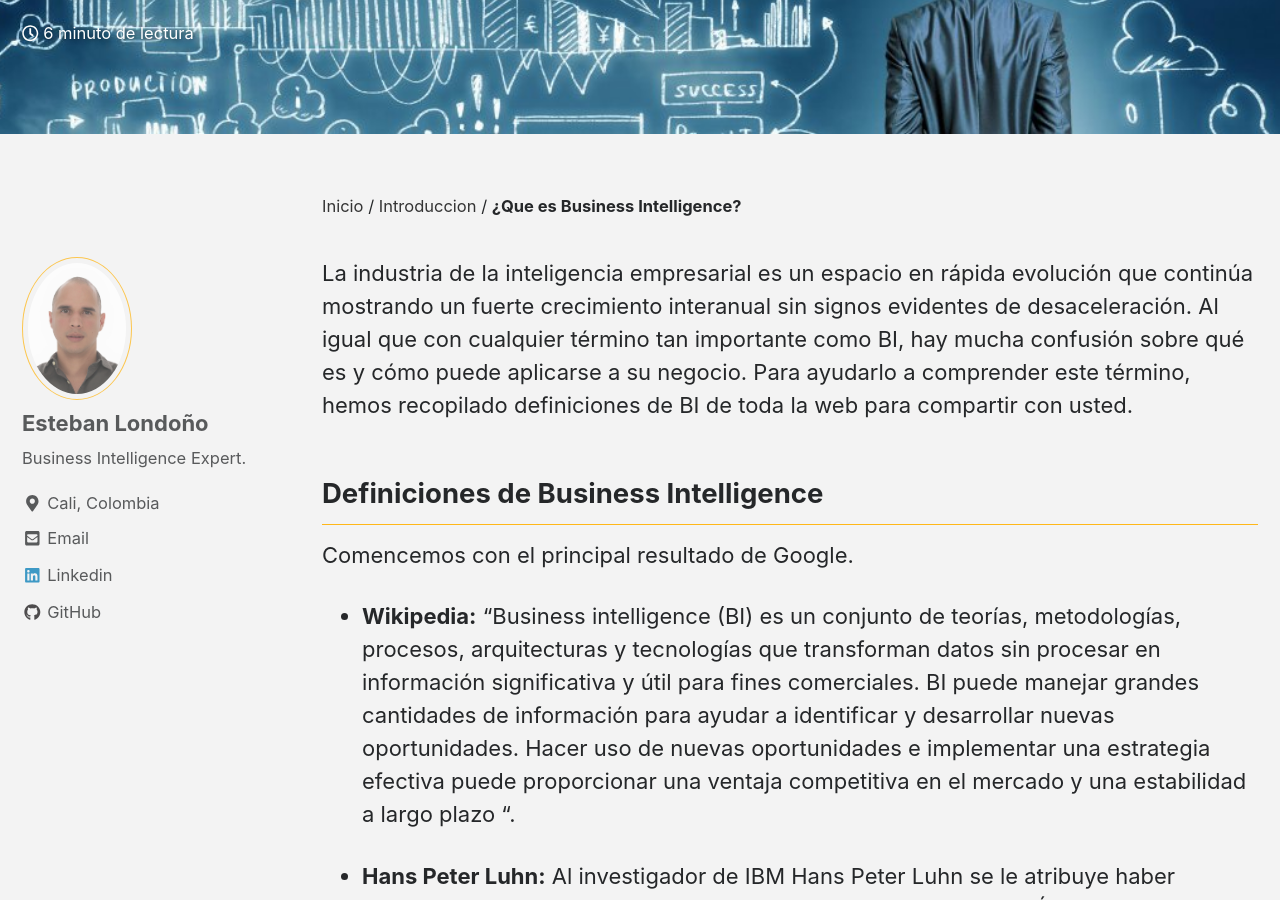
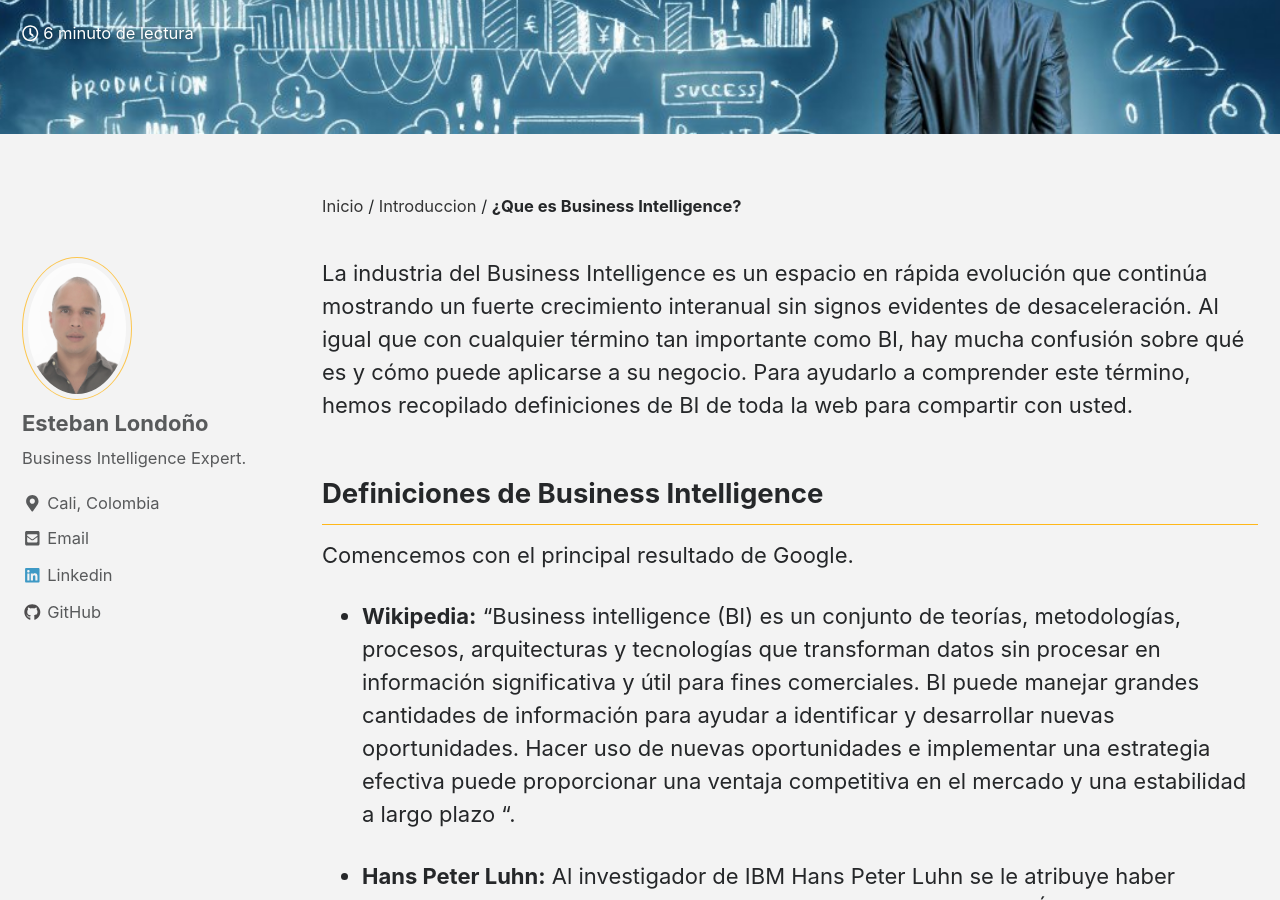
Before and after one commit to cepobia/cepobia.github.io, a Jekyll site: the page built from _posts/2019-03-01-Que es BI.md, in a window 1280 px wide and 900 px high, scrolled down 369 px. Built offline with Jekyll 4.4.1, drawn with Linux system fonts in a browser that asks for light colours; cached includes are drawn as plain includes; nearby versions of some CDN libraries; comment, search, counter and statistics services are not loaded; some of the changed text lies outside the part shown.

Commit message:
que es BI

```diff
--- a/_posts/2019-03-01-Que es BI.md
+++ b/_posts/2019-03-01-Que es BI.md
@@ -11,7 +11,7 @@
 categories:
   - Introduccion
 ---
-La industria de la inteligencia empresarial es un espacio en rápida evolución que continúa mostrando un fuerte crecimiento interanual sin signos evidentes de desaceleración. Al igual que con cualquier término tan importante como BI, hay mucha confusión sobre qué es y cómo puede aplicarse a su negocio. Para ayudarlo a comprender este término, hemos recopilado definiciones de BI de toda la web para compartir con usted.
+La industria del Business Intelligence es un espacio en rápida evolución que continúa mostrando un fuerte crecimiento interanual sin signos evidentes de desaceleración. Al igual que con cualquier término tan importante como BI, hay mucha confusión sobre qué es y cómo puede aplicarse a su negocio. Para ayudarlo a comprender este término, hemos recopilado definiciones de BI de toda la web para compartir con usted.
 
 ## Definiciones de Business Intelligence
 
@@ -62,6 +62,9 @@
 6. Identificar y analizar áreas para reducir costos y para la asignación de presupuesto.
 7. Aumente la productividad interna gastando tiempo en lo que es importante.
 
+![](/assets/images/post/queesbi/personas-KPI.svg)
+
+
 ## ¿Cómo sé cuándo usar Business Intelligence para mi negocio?
 
 Todas las organizaciones se beneficiarán de Business Intelligence, pero aquí hay algunos indicadores claros de que debe consideraral revisar una tecnología de Business Intelligence para su negocio:
@@ -94,5 +97,5 @@
 
 Esta perspectiva establece que la diferencia clave es que las soluciones de aBusiness Analytics utilizan el análisis predictivo para resolver problemas antes de que ocurran, mientras que BI permite a las organizaciones realizar un seguimiento en tiempo real para identificar los problemas y oportunidades actuales. Las soluciones de Business Intelligence pueden ser más óptimas para las organizaciones que están satisfechas con su modelo de negocio y que desean principalmente mejorar las operaciones, aumentar la eficiencia y cumplir los objetivos de la organización para hacer un buen cambio.
 
-**¿Listo para comenzar?**
- ***Alcance un nivel completamente nuevo de toma de decisiones basada en datos con CepoBIA como su aliado***
+#¿Listo para comenzar?
+**Alcance un nivel completamente nuevo de toma de decisiones basada en datos con CepoBIA como su aliado**
```
Also changed, not shown: assets/images/post/queesbi/personas-KPI.svg (added).
